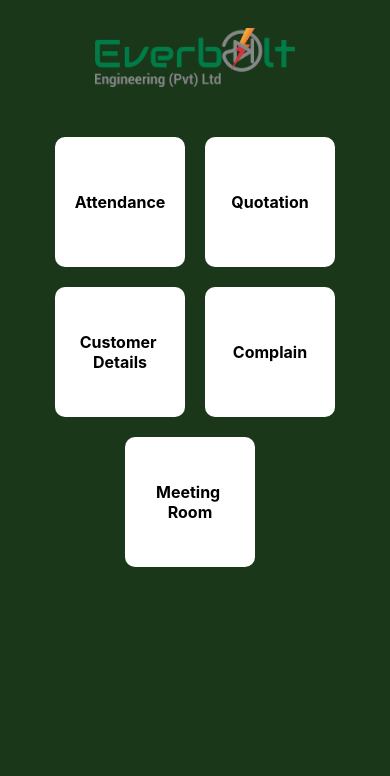
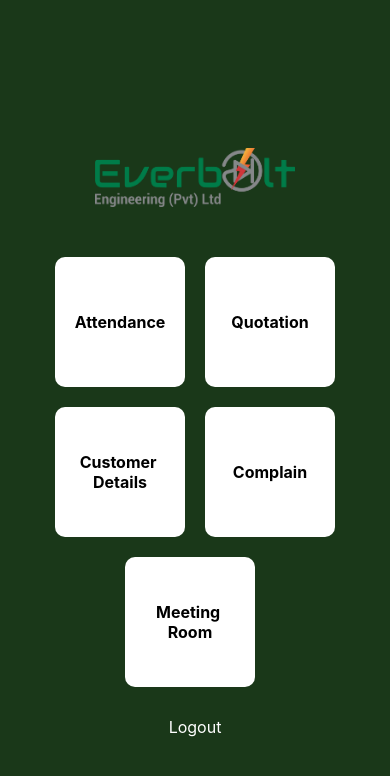
Before and after one commit to kavindunaveen/React-Native-Everbolt-Engineering-Internal-App, a React Native app: screen /Homescreen in a window 390 px wide. Shown: the top 776 px of the page. Built offline with nearby package versions, Linux system fonts and the light colour scheme; no server answers; what expo-sqlite would draw is missing.

Commit message:
Attendance updated

```diff
--- a/screens/Attendance.jsx
+++ b/screens/Attendance.jsx
@@ -1,15 +1,15 @@
-import { WebView } from 'react-native-webview';
 import React from 'react';
-import { SafeAreaView, StyleSheet } from 'react-native';
-
+import { SafeAreaView, StyleSheet, Button, Linking } from 'react-native';
 
 export default function WebViewComponent() {
+  const openAttendanceURL = () => {
+    const attendanceURL = 'https://script.google.com/macros/s/AKfycbxwHmfDg1ruo3KPE6rtwdOdM7XARsMapFtmGVDcGtPdXmmhSoUO5snnnxTWtZ_CyXpwpQ/exec';
+    Linking.openURL(attendanceURL);
+  };
+
   return (
     <SafeAreaView style={styles.container}>
-      <WebView
-        source={{ uri: 'https://script.google.com/macros/s/AKfycbxwHmfDg1ruo3KPE6rtwdOdM7XARsMapFtmGVDcGtPdXmmhSoUO5snnnxTWtZ_CyXpwpQ/exec' }}
-        style={styles.webview}
-      />
+      <Button title="Mark Attendance" onPress={openAttendanceURL} />
     </SafeAreaView>
   );
 }
@@ -17,8 +17,9 @@ export default function WebViewComponent() {
 const styles = StyleSheet.create({
   container: {
     flex: 1,
+    justifyContent: 'center',
+    alignItems: 'center',
+    backgroundColor: '#1A3819',
   },
-  webview: {
-    flex: 1,
-  },
+
 });
--- a/screens/Complain.jsx
+++ b/screens/Complain.jsx
@@ -64,7 +64,7 @@ export default function Customerdetails() {
       keyboardVerticalOffset={Platform.OS === "ios" ? 0 : -300}
     >
       <ScrollView contentContainerStyle={styles.container}>
-        <Text style={styles.title}>Complaint Form</Text>
+        <Text style={styles.title}>Complain Form</Text>
 
         <View style={styles.form}>
 
@@ -89,7 +89,7 @@ export default function Customerdetails() {
               onValueChange={(itemValue, itemIndex) =>
                 setComplaintType(itemValue)
               }>
-              <Picker.Item label="Complaint Type" value="" />
+              <Picker.Item label="Complain Type" value="" />
               <Picker.Item label="Item Mismatch" value="Item Mismatch" />
               <Picker.Item label="PO Expire" value="PO Expire" />
               <Picker.Item label="Item Damage" value="Item Damage" />
@@ -191,7 +191,7 @@ const styles = StyleSheet.create({
     textAlign: 'center',
   },
   dropdown: {
-    borderColor: '#ddd',
+    borderColor: '#fff',
     borderWidth: 20,
     borderRadius: 5,
     marginBottom: 20,
--- a/screens/Customerdetails.jsx
+++ b/screens/Customerdetails.jsx
@@ -71,18 +71,24 @@ export default function Customerdetails() {
         formData.append('Address', address);
         formData.append('Other', other);
 
-        fetch('https://script.google.com/macros/s/AKfycbwfU9PGRH_keOfwPDevLH8IXjtSbOGLtNBeTildT4GPo4sN2_xv_ekdhBvC-xziz4ip/exec', {
+        const response = await fetch('https://script.google.com/macros/s/AKfycbwfU9PGRH_keOfwPDevLH8IXjtSbOGLtNBeTildT4GPo4sN2_xv_ekdhBvC-xziz4ip/exec', {
           method: 'POST',
           body: formData
-        })
-        .then(response => response.json())
-        .then(data => console.log(data)) // Log response from Google Sheets
-        .catch(error => console.error('Error posting to Google Sheets:', error));
+        });
+
+        if (response.ok) {
+          console.log('Data submitted successfully');
+          // Log response from Google Sheets
+          const data = await response.json();
+          console.log(data);
+        } else {
+          console.error('Failed to submit data:', response.statusText);
+        }
       } else {
         console.log('Permission to access contacts denied');
       }
     } catch (error) {
-      console.error('Error adding contact:', error);
+      console.error('Error:', error);
     }
   }
 
@@ -123,7 +129,8 @@ export default function Customerdetails() {
           />
           <TouchableOpacity style={styles.button} onPress={Submit}>
             <Text style={styles.buttonText}>Submit</Text>
-          </TouchableOpacity>
+
+            </TouchableOpacity>
         </View>
         {showSuccessModal && (
           <View style={[styles.successModal, {top: (screenHeight - 100) / 2, left: (screenWidth - 250) / 2}]}>
--- a/screens/Homescreen.jsx
+++ b/screens/Homescreen.jsx
@@ -1,6 +1,7 @@
 import React from 'react';
-import { StyleSheet, View, Text, TouchableOpacity, Image } from 'react-native';
+import { StyleSheet, View, Text, TouchableOpacity, Image, Linking } from 'react-native';
 import { useNavigation } from '@react-navigation/native';
+import AsyncStorage from '@react-native-async-storage/async-storage'; // Correct import statement
 
 function HomeScreen() {
   const navigation = useNavigation();
@@ -9,15 +10,35 @@ function HomeScreen() {
     navigation.navigate(screenName);
   };
 
+  const openMeetingRoom = () => {
+    Linking.openURL('https://outlook.office365.com/owa/calendar/MeetingRoom@everbolt.lk/bookings/');
+  };
+
+  const openAttendanceURL = () => {
+    Linking.openURL('https://script.google.com/macros/s/AKfycbxwHmfDg1ruo3KPE6rtwdOdM7XARsMapFtmGVDcGtPdXmmhSoUO5snnnxTWtZ_CyXpwpQ/exec');
+  };
+
+  const handleLogout = async () => {
+    try {
+      // Clear login status from AsyncStorage
+      await AsyncStorage.removeItem('isLoggedIn');
+      // Navigate back to the login screen
+      navigation.navigate('Login');
+    } catch (error) {
+      console.error('Error logging out:', error);
+      // Handle any errors that occur during logout
+      // You may want to display an error message to the user
+    }
+  };
+
   return (
-
     <View style={styles.container}>
       <Image source={require('../assets/logo.png')} style={styles.logo} />
 
       <View style={styles.row}>
         <TouchableOpacity
           style={[styles.button, styles.marginRight]}
-          onPress={() => navigateToScreen('Attendance')}
+          onPress={openAttendanceURL}
         >
           <Text style={styles.buttonText}>Attendance</Text>
         </TouchableOpacity>
@@ -45,20 +66,22 @@ function HomeScreen() {
         >
           <Text style={styles.buttonText}>Complain</Text>
         </TouchableOpacity>
-
       </View>
 
       <View style={styles.row}>
         <TouchableOpacity
           style={[styles.button, styles.marginRight]}
-          onPress={() => navigateToScreen('Meeting')}
+          onPress={openMeetingRoom}
         >
           <Text style={styles.buttonText}>Meeting </Text>
           <Text style={styles.buttonText}>Room</Text>
         </TouchableOpacity>
+      </View>
 
 
-      </View>
+      <TouchableOpacity style={styles.logoutButton} onPress={handleLogout}>
+        <Text style={styles.logoutButtonText}>Logout</Text>
+      </TouchableOpacity>
     </View>
   );
 }
@@ -75,7 +98,7 @@ const styles = StyleSheet.create({
     height: 100,
     resizeMode: 'contain',
     marginBottom: 30,
-    marginTop: -250,
+    marginTop: -50,
   },
   row: {
     flexDirection: 'row',
@@ -100,6 +123,17 @@ const styles = StyleSheet.create({
   marginLeft: {
     marginLeft: 10,
   },
+  logoutButton: {
+    marginBottom: -80,
+    paddingVertical: 10,
+    paddingHorizontal: 10,
+    borderRadius: 50,
+  },
+  logoutButtonText: {
+    color: 'white',
+    fontWeight:'normal',
+    fontSize: 16,
+  },
 });
 
 export default HomeScreen;
--- a/screens/Login.tsx
+++ b/screens/Login.tsx
@@ -1,9 +1,9 @@
 import React, { useState, useEffect } from 'react';
-import { View, Text, StyleSheet, TextInput, ActivityIndicator, TouchableOpacity, KeyboardAvoidingView } from 'react-native';
+import { View, Text, StyleSheet, TextInput, ActivityIndicator, TouchableOpacity, KeyboardAvoidingView, Image } from 'react-native';
 import { useNavigation } from '@react-navigation/native';
 import { FIREBASE_AUTH } from '../FirebaseConfig';
 import { createUserWithEmailAndPassword, signInWithEmailAndPassword } from 'firebase/auth';
-import { getAuth, setPersistence, browserLocalPersistence } from 'firebase/auth';
+import { setPersistence, browserLocalPersistence } from 'firebase/auth';
 import AsyncStorage from '@react-native-async-storage/async-storage';
 
 const Login = () => {
@@ -73,6 +73,7 @@ const Login = () => {
 
   return (
     <View style={styles.container}>
+      <Image source={require('../assets/logo.png')} style={styles.logo} />
       <KeyboardAvoidingView behavior="padding">
         <TextInput value={email} style={styles.input} placeholder="Email" autoCapitalize='none' onChangeText={(text) => setEmail(text)} />
         <TextInput secureTextEntry={true} value={password} style={styles.input} placeholder="Password" autoCapitalize='none' onChangeText={(text) => setPassword(text)} />
@@ -83,9 +84,11 @@ const Login = () => {
               <TouchableOpacity style={styles.loginButton} onPress={signIn}>
                 <Text style={styles.buttonText}>Login</Text>
               </TouchableOpacity>
+              {/*
               <TouchableOpacity style={styles.createAccountButton} onPress={signUp}>
                 <Text style={styles.buttonText}>Create Account</Text>
               </TouchableOpacity>
+              */}
             </View>
           )}
       </KeyboardAvoidingView>
@@ -100,6 +103,13 @@ const styles = StyleSheet.create({
         marginHorizontal: 20,
         flex: 1,
         justifyContent: 'center',
+    },
+    logo: {
+        width: 170,
+        height: 50,
+        marginBottom: 70,
+        alignSelf: 'center',
+
     },
     input: {
         marginVertical: 4,
```
